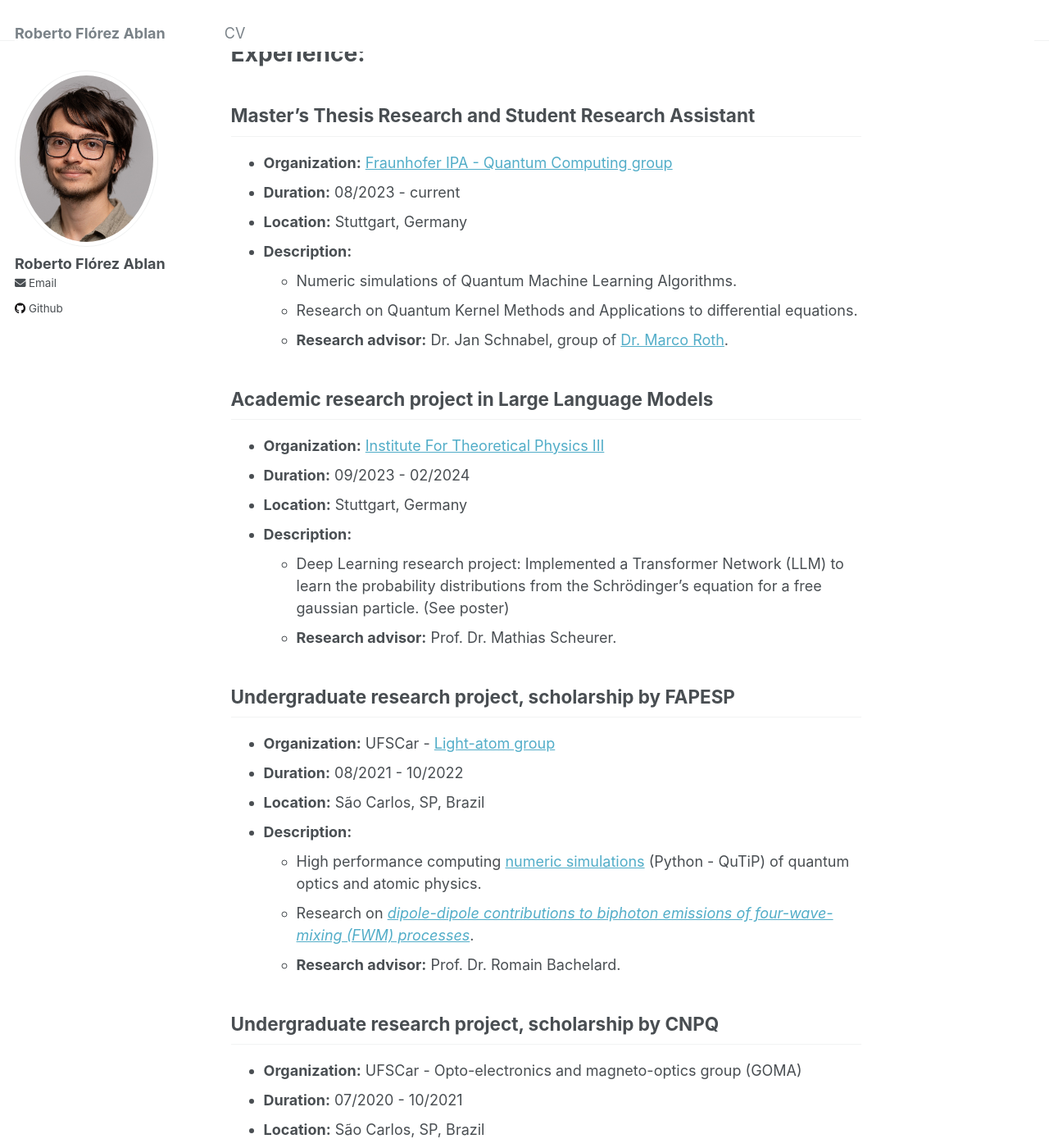
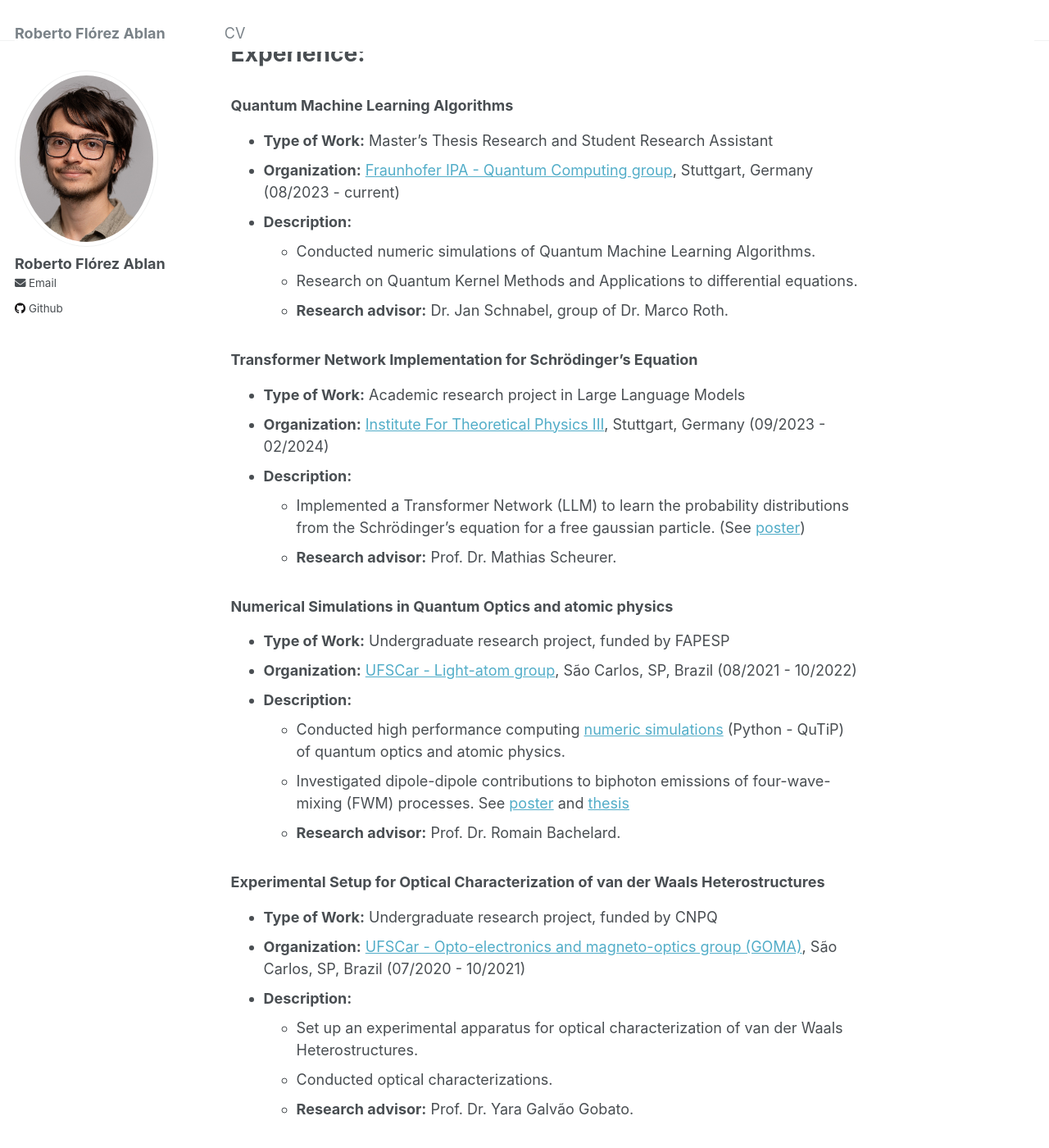
Before and after one commit to RobertoFlorez/robertoflorez.github.io, a Jekyll site: the page built from _pages/about.md, in a window 1280 px wide and 1400 px high, scrolled down 211 px. Shown: the whole window at 82% size. Built offline with Jekyll 4.4.1, drawn with Linux system fonts in a browser that asks for light colours; some of the changed text lies outside the part shown.

Commit message:
including poster and links

```diff
--- a/_pages/about.md
+++ b/_pages/about.md
@@ -11,36 +11,33 @@ I am a M.Sc Physics student at the University of Stuttgart, member of the Intern
 
 # Experience:
 
-## Master's Thesis Research and Student Research Assistant
-- **Organization:** [Fraunhofer IPA - Quantum Computing group](https://www.ipa.fraunhofer.de/en/expertise/cyber-cognitive-intelligence-cci/quantencomputing.html)
-- **Duration:** 08/2023 - current
-- **Location:** Stuttgart, Germany
+### Quantum Machine Learning Algorithms
+- **Type of Work:** Master's Thesis Research and Student Research Assistant
+- **Organization:** [Fraunhofer IPA - Quantum Computing group](https://www.ipa.fraunhofer.de/en/expertise/cyber-cognitive-intelligence-cci/quantencomputing.html), Stuttgart, Germany (08/2023 - current)
 - **Description:**
-  - Numeric simulations of Quantum Machine Learning Algorithms.
+  - Conducted numeric simulations of Quantum Machine Learning Algorithms.
   - Research on Quantum Kernel Methods and Applications to differential equations.
-  - **Research advisor:** Dr. Jan Schnabel, group of [Dr. Marco Roth](https://scholar.google.com/citations?hl=es&user=Q5D_Lt4AAAAJ&view_op=list_works&sortby=pubdate).
+  - **Research advisor:** Dr. Jan Schnabel, group of Dr. Marco Roth.
 
-## Academic research project in Large Language Models
-- **Organization:** [Institute For Theoretical Physics III](https://www.itp3.uni-stuttgart.de/scheurer-group/)
-- **Duration:** 09/2023 - 02/2024
-- **Location:** Stuttgart, Germany
+### Transformer Network Implementation for Schrödinger's Equation
+- **Type of Work:** Academic research project in Large Language Models
+- **Organization:** [Institute For Theoretical Physics III](https://www.itp3.uni-stuttgart.de/scheurer-group/), Stuttgart, Germany (09/2023 - 02/2024)
 - **Description:**
-  - Deep Learning research project: Implemented a Transformer Network (LLM) to learn the probability distributions from the Schrödinger's equation for a free gaussian particle. (See poster)
+  - Implemented a Transformer Network (LLM) to learn the probability distributions from the Schrödinger's equation for a free gaussian particle. (See [poster](../files/LLM_poster.pdf))
   - **Research advisor:** Prof. Dr. Mathias Scheurer.
 
-## Undergraduate research project, scholarship by FAPESP
-- **Organization:** UFSCar - [Light-atom group](https://romain.df.ufscar.br/)
-- **Duration:** 08/2021 - 10/2022
-- **Location:** São Carlos, SP, Brazil
+### Numerical Simulations in Quantum Optics and atomic physics
+- **Type of Work:** Undergraduate research project, funded by FAPESP
+- **Organization:** [UFSCar - Light-atom group](https://romain.df.ufscar.br/), São Carlos, SP, Brazil (08/2021 - 10/2022)
 - **Description:**
-  - High performance computing [numeric simulations](https://github.com/rupof/wavemixing_project) (Python - QuTiP) of quantum optics and atomic physics.
-  - Research on [*dipole-dipole contributions to biphoton emissions of four-wave-mixing (FWM) processes*](https://repositorio.ufscar.br/bitstream/handle/ufscar/16028/TCC_RobertoF_V3.pdf?sequence=1&isAllowed=y).
+  - Conducted high performance computing [numeric simulations](https://github.com/rupof/wavemixing_project) (Python - QuTiP) of quantum optics and atomic physics.
+  - Investigated dipole-dipole contributions to biphoton emissions of four-wave-mixing (FWM) processes. See [poster](../files/BSC_poster.pdf) and [thesis](https://repositorio.ufscar.br/bitstream/handle/ufscar/16028/TCC_RobertoF_V3.pdf?sequence=1&isAllowed=y)
   - **Research advisor:** Prof. Dr. Romain Bachelard.
 
-## Undergraduate research project, scholarship by CNPQ
-- **Organization:** UFSCar - Opto-electronics and magneto-optics group (GOMA)
-- **Duration:** 07/2020 - 10/2021
-- **Location:** São Carlos, SP, Brazil
+### Experimental Setup for Optical Characterization of van der Waals Heterostructures
+- **Type of Work:** Undergraduate research project, funded by CNPQ
+- **Organization:** [UFSCar - Opto-electronics and magneto-optics group (GOMA)](), São Carlos, SP, Brazil (07/2020 - 10/2021)
 - **Description:**
-  - van der Waals Heteroestructures: experimental setup of an optical characterization experiment for two-dimensional materials and some optical characterizations.
+  - Set up an experimental apparatus for optical characterization of van der Waals Heterostructures.
+  - Conducted optical characterizations.
   - **Research advisor:** Prof. Dr. Yara Galvão Gobato.
```
